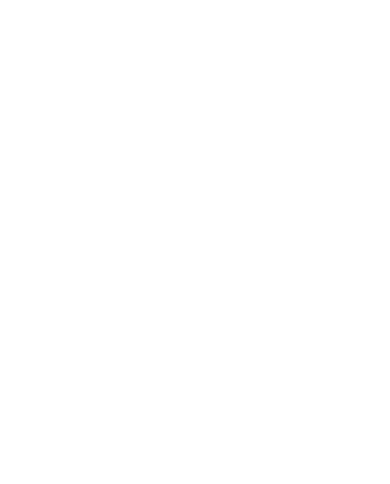
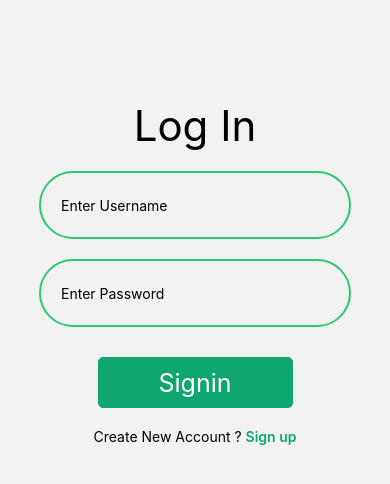
Before and after one commit to mosalman97/step_app, a React Native app: screen /Home in a window 390 px wide. Shown: the top 484 px of the page. Built offline with nearby package versions, Linux system fonts and the light colour scheme.

Commit message:
navigation data changes with state check with auth and profile page

```diff
--- a/package.json
+++ b/package.json
@@ -15,8 +15,6 @@
     "@react-navigation/native": "^6.0.11",
     "@react-navigation/native-stack": "^6.7.0",
     "axios": "^0.27.2",
-    "lottie-ios": "^3.1.8",
-    "lottie-react-native": "^3.5.0",
     "react": "18.0.0",
     "react-native": "0.69.2",
     "react-native-responsive-screen": "^1.4.2",
--- a/src/components/Navigation.js
+++ b/src/components/Navigation.js
@@ -1,4 +1,4 @@
-import React, {useContext} from 'react';
+import React, {useContext, useEffect, useState} from 'react';
 import {SafeAreaView, View, Text} from 'react-native';
 import {NavigationContainer} from '@react-navigation/native';
 import {createNativeStackNavigator} from '@react-navigation/native-stack';
@@ -10,20 +10,43 @@
 import SinglePage from '../components/screens/SinglePage';
 import {Context} from './context/Store';
 
-const Navigation = () => {
+const Auth = () => {
   const Stack = createNativeStackNavigator();
-  const {state} = useContext(Context);
-  console.log(state,"8787987i67676868")
   return (
-    <NavigationContainer>
     <Stack.Navigator
       initialRouteName="Sigin"
       screenOptions={{headerShown: false}}>
       <Stack.Screen name="Login" component={Signin} />
       <Stack.Screen name="Signin" component={Signup} />
+    </Stack.Navigator>
+  );
+};
+const Profile = () => {
+  const Stack = createNativeStackNavigator();
+  return (
+    <Stack.Navigator
+      initialRouteName="Home"
+      screenOptions={{headerShown: false}}>
       <Stack.Screen name="Home" component={Home} />
       <Stack.Screen name="Singlepage" component={SinglePage} />
     </Stack.Navigator>
+  );
+};
+
+const Navigation = () => {
+  const {state} = useContext(Context);
+  // const [isLogged,setLogged] = useState(false);
+  // useEffect(()=>{
+  //   state.userData.islogged ? setLogged(true) : setLogged(false)
+  // },[])
+  // }
+  return (
+    <NavigationContainer>
+      {state.userData.islogged && state.userData.access_token ? (
+        <Profile />
+      ) : (
+        <Auth />
+      )}
     </NavigationContainer>
   );
 };
--- a/src/components/context/Reducer.js
+++ b/src/components/context/Reducer.js
@@ -2,12 +2,12 @@
 
 const Reducer = (state, action) => {
   switch (action.type) {
-    case 'user_loged':
-      const user_data = {...state.user_data, ...action.user_data};
-      AsyncStorage.setItem('user_data', JSON.stringify(user_data));
+    case 'userData':
+      const userData = {...state.userData, ...action.userData};
+      AsyncStorage.setItem('userData', JSON.stringify(userData));
       return {
         ...state,
-        user_data: user_data,
+        userData: userData,
       };
     default:
       return state;
--- a/src/components/context/Store.js
+++ b/src/components/context/Store.js
@@ -2,14 +2,13 @@
 import Reducer from './Reducer';
 
 const initialState = {
-  user_data: {
+  userData: {
     islogged: false,
     access_token: '',
   },
 };
-console.log(initialState);
 
-const Store = ({childern}) => {
+const Store = ({children}) => {
   const [state, dispatch] = useReducer(Reducer, initialState);
 
   const checkRole = role => {
@@ -18,7 +17,7 @@
 
   return (
     <Context.Provider value={{state, dispatch, checkRole}}>
-      {childern}
+      {children}
     </Context.Provider>
   );
 };
--- a/src/components/screens/Home.js
+++ b/src/components/screens/Home.js
@@ -11,11 +11,14 @@
 import AsyncStorage from '@react-native-async-storage/async-storage';
 import axios from 'axios';
 import {SIZES} from '../general/Constants';
+import { Context } from '../context/Store';
 // import Loading from '../lottie/Loading';
 
 
 const Home = ({navigation}) => {
   const [places, setPlaces] = useState([]);
+  const {state} = useContext(Context)
+   console.log(state,"salman is oke")
   const addid = id => {
     navigation.navigate('Singlepage', {id});
   };
--- a/src/components/screens/Signin.js
+++ b/src/components/screens/Signin.js
@@ -9,7 +9,7 @@
   ActivityIndicator,
 } from 'react-native';
 import {SIZES} from '../general/Constants';
-import { Context } from '../context/Store';
+import {Context} from '../context/Store';
 import axios from 'axios';
 
 const Signin = ({navigation}) => {
@@ -29,10 +29,10 @@
         setLoading(false);
         setUsername(''), setPassword('');
         dispatch({
-                type: 'user_loged',
-                user_data: {
+          type: 'userData',
+          userData: {
             islogged: true,
-                  access_token:data.access,
+            access_token: data.access,
           },
         });
       })
@@ -47,6 +47,7 @@
       username && password ? setLoading(true) : setLoading(false);
     }
   };
+
   return (
     <SafeAreaView>
       <View>
--- a/src/components/screens/SinglePage.js
+++ b/src/components/screens/SinglePage.js
@@ -34,6 +34,7 @@
   }, [ids]);
   return (
     <SafeAreaView>
+      <ScrollView>
         <View style={styles.contaniner}>
           <View style={styles.head}>
             <Image
@@ -81,7 +82,7 @@
             </View>
           </View>
         </View>
-
+      </ScrollView>
     </SafeAreaView>
   );
 };
```
Also changed, not shown: src/components/screens/test.js (added, +16 -0 lines), 1 other file (tests, documents, lock files or other folders). Lines whose indentation alone changed are shown as unchanged.
